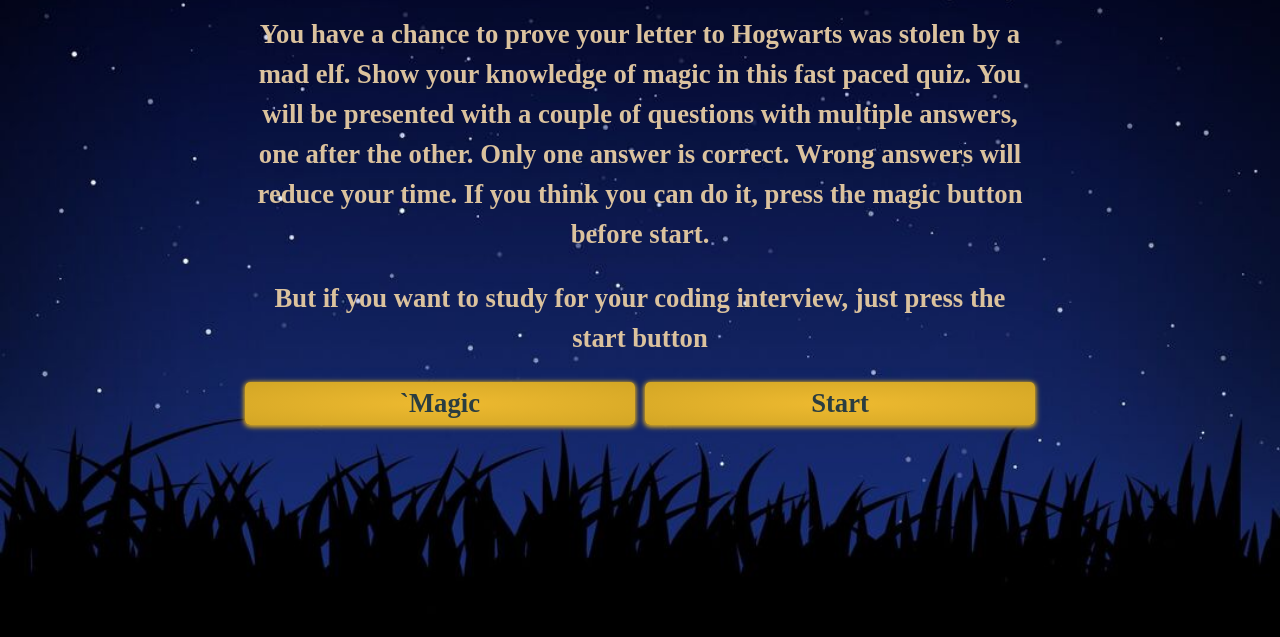
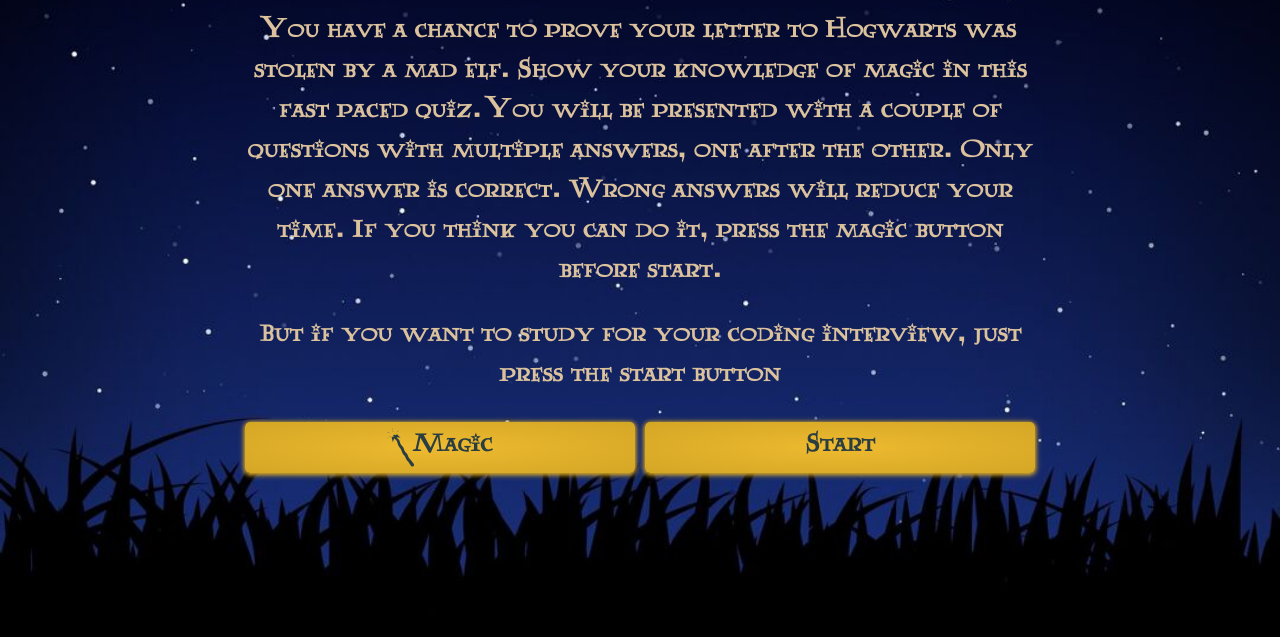
Before and after one commit to csancheze/Code-Quiz, a plain HTML site: page index.html in a window 1280 px wide. Shown: the part 163-800 px from the top of the page. Drawn offline with Linux system fonts and the light colour scheme; a web font is replaced by a local one.

Commit message:
another try for the fonts

```diff
--- a/assets/css/style.css
+++ b/assets/css/style.css
@@ -1,3 +1,11 @@
+@font-face {
+    font-family: 'lumoscaps';
+    src: url('lumos-webfont.woff2') format('woff2'),
+         url('lumos-webfont.woff') format('woff');
+    font-weight: normal;
+    font-style: normal;
+
+}
 :root {
     --main-background:#2a3d41;
     --main-text: #dbc29d;
@@ -8,7 +16,7 @@
 
 
 body {
-    font-family: 'Lumos', 'Times New Roman', Times, serif;
+    font-family: 'lumoscaps', 'Times New Roman', Times, serif;
     font-weight: bold;
     color: var(--main-text);
     background: url(background.jpg) var(--main-background);
```
Also changed, not shown: assets/css/lumos-webfont.woff (added), assets/css/lumos-webfont.woff2 (added).
